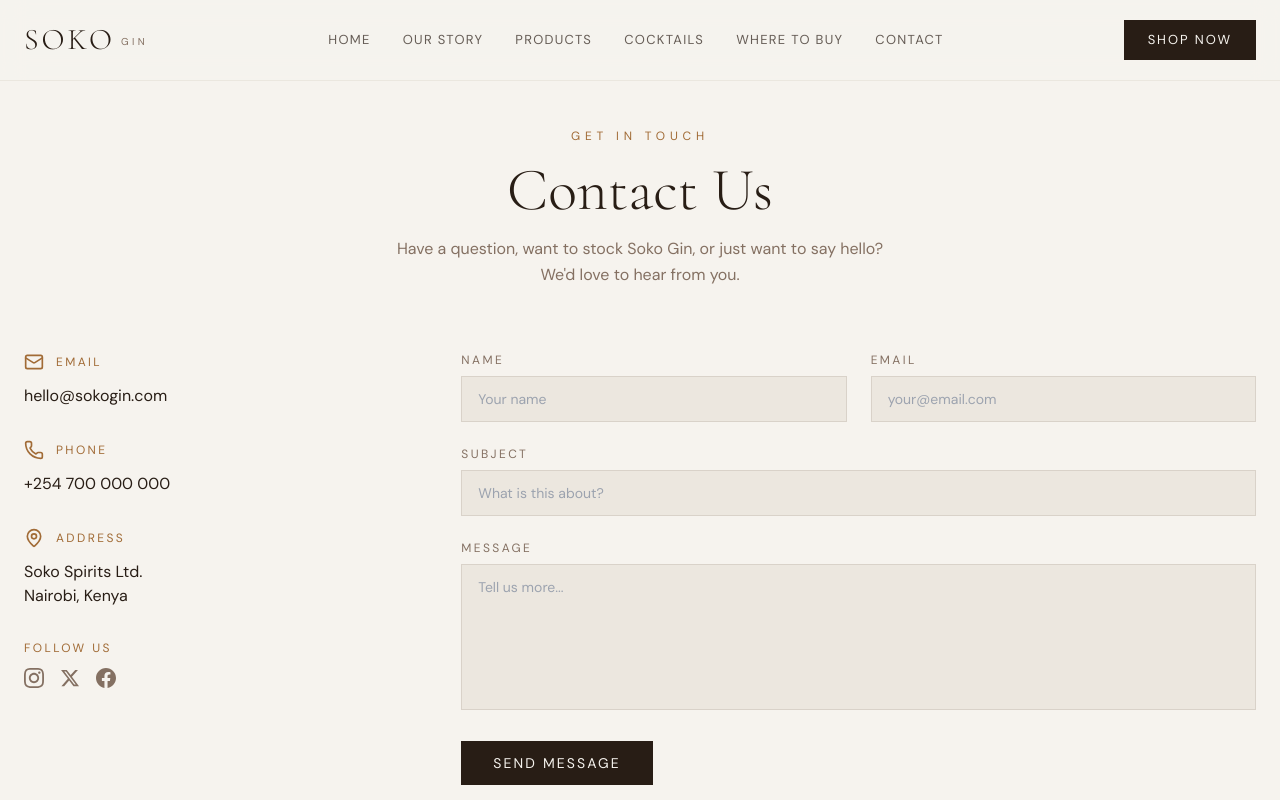
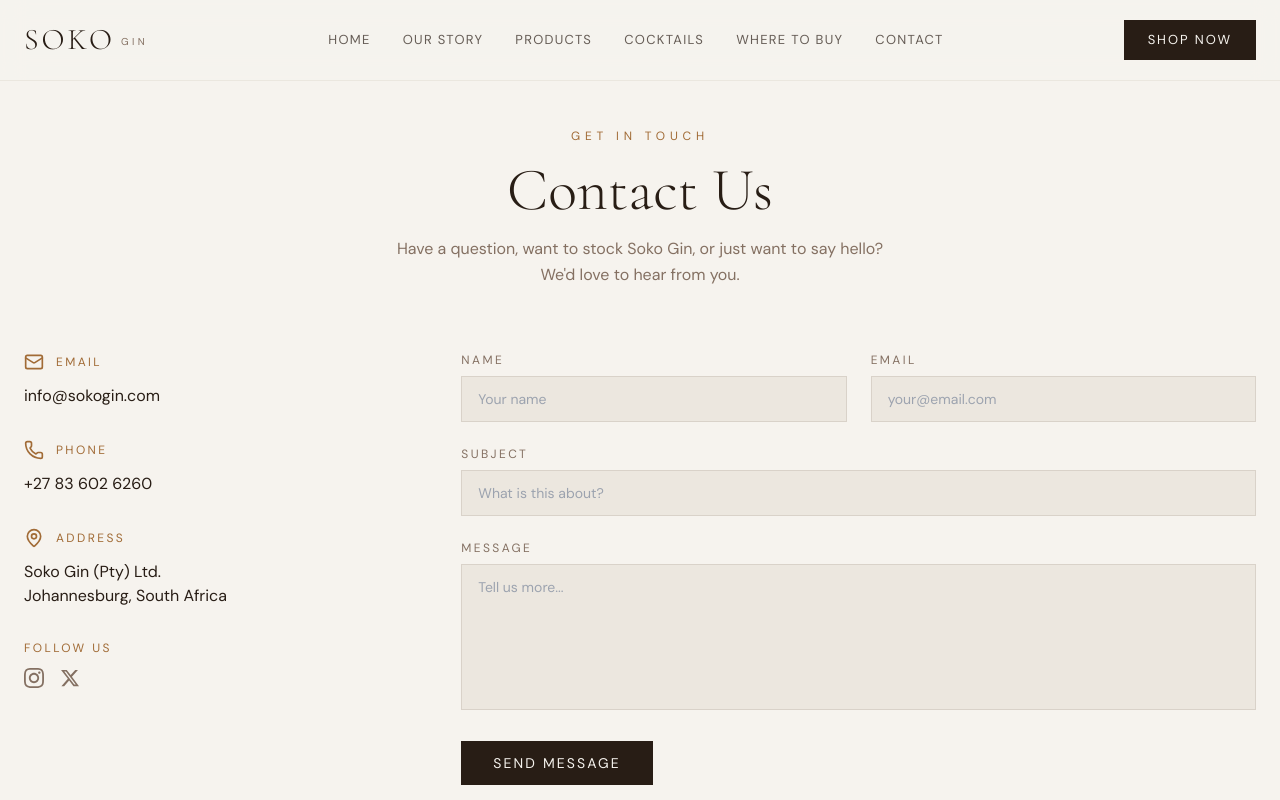
Before and after one commit to mufukuri/soko-v2, a Next.js app: page /contact in a window 1280 px wide. Shown: the top 800 px of the page. Built offline with nearby package versions, Linux system fonts and the light colour scheme.

Commit message:
Updated address and follow us links

```diff
--- a/app/contact/page.tsx
+++ b/app/contact/page.tsx
@@ -87,10 +87,10 @@
                       </h3>
                     </div>
                     <a
-                      href="mailto:hello@sokogin.com"
+                      href="mailto:info@sokogin.com"
                       className="text-foreground hover:text-foreground transition-colors"
                     >
-                      hello@sokogin.com
+                      info@sokogin.com
                     </a>
                   </div>
 
@@ -101,7 +101,7 @@
                         Phone
                       </h3>
                     </div>
-                    <p className="text-foreground">+254 700 000 000</p>
+                    <p className="text-foreground">+27 83 602 6260</p>
                   </div>
 
                   <div>
@@ -112,9 +112,9 @@
                       </h3>
                     </div>
                     <p className="text-foreground">
-                      Soko Spirits Ltd.
+                      Soko Gin (Pty) Ltd.
                       <br />
-                      Nairobi, Kenya
+                      Johannesburg, South Africa
                     </p>
                   </div>
 
@@ -125,7 +125,7 @@
                     </h3>
                     <div className="flex gap-4">
                       <a
-                        href="https://instagram.com"
+                        href="https://instagram.com/soko.gin"
                         target="_blank"
                         rel="noopener noreferrer"
                         aria-label="Instagram"
@@ -140,7 +140,7 @@
                         </svg>
                       </a>
                       <a
-                        href="https://twitter.com"
+                        href="https://twitter.com/soko_gin"
                         target="_blank"
                         rel="noopener noreferrer"
                         aria-label="X (Twitter)"
@@ -154,7 +154,7 @@
                           <path d="M18.244 2.25h3.308l-7.227 8.26 8.502 11.24H16.17l-5.214-6.817L4.99 21.75H1.68l7.73-8.835L1.254 2.25H8.08l4.713 6.231zm-1.161 17.52h1.833L7.084 4.126H5.117z" />
                         </svg>
                       </a>
-                      <a
+                      {/* <a
                         href="https://facebook.com"
                         target="_blank"
                         rel="noopener noreferrer"
@@ -168,7 +168,7 @@
                         >
                           <path d="M24 12.073c0-6.627-5.373-12-12-12s-12 5.373-12 12c0 5.99 4.388 10.954 10.125 11.854v-8.385H7.078v-3.47h3.047V9.43c0-3.007 1.792-4.669 4.533-4.669 1.312 0 2.686.235 2.686.235v2.953H15.83c-1.491 0-1.956.925-1.956 1.874v2.25h3.328l-.532 3.47h-2.796v8.385C19.612 23.027 24 18.062 24 12.073z" />
                         </svg>
-                      </a>
+                      </a> */}
                     </div>
                   </div>
                 </div>
```
